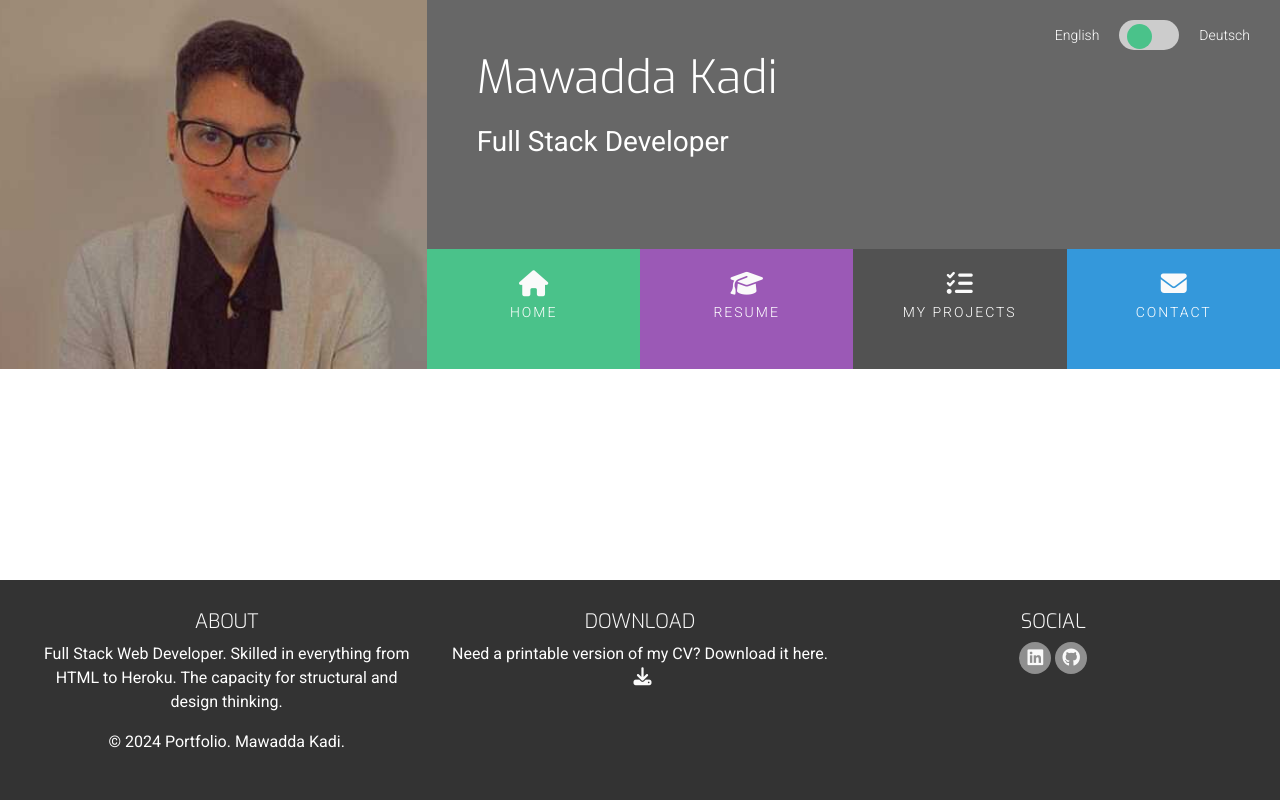
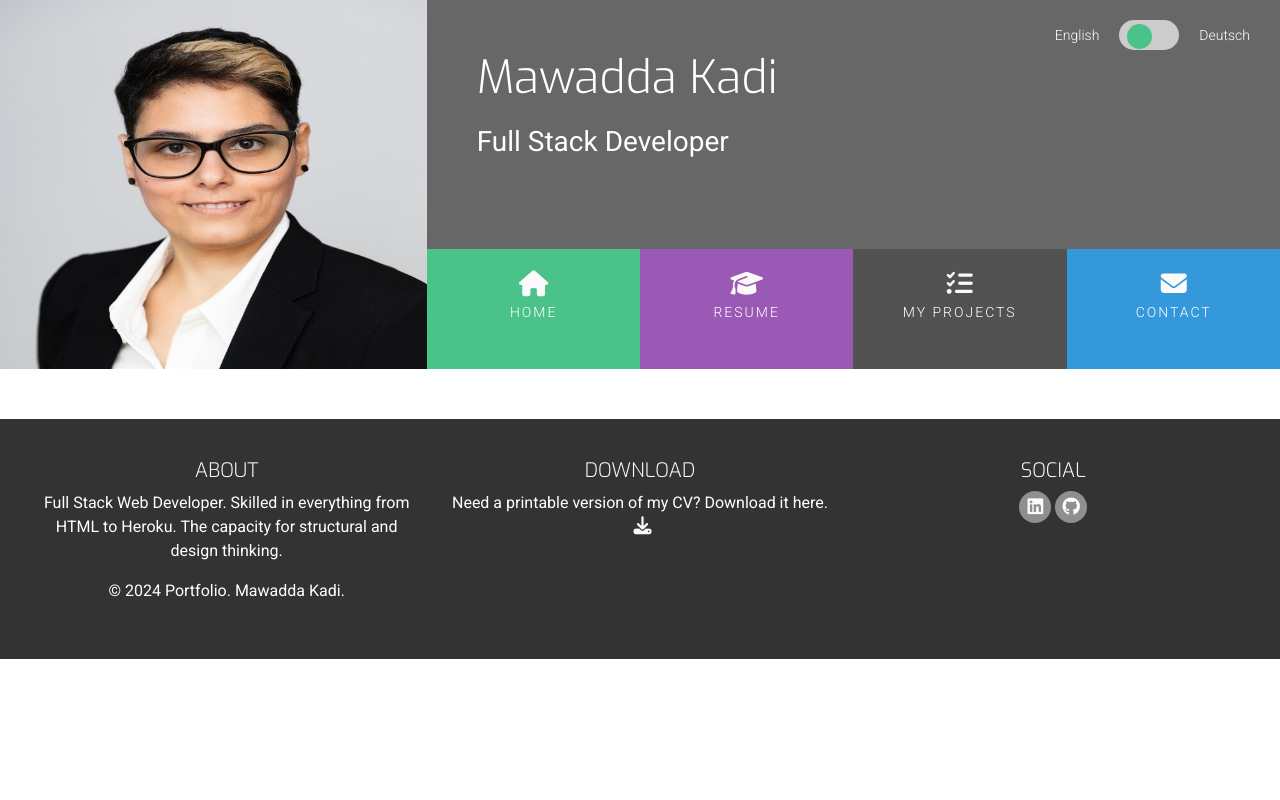
Before and after one commit to Mawadda-Kadi/protfolio-mawadda, a Python web app: template templates/base.html in a window 1280 px wide. Run offline with Jinja, Linux system fonts and the light colour scheme; the template is opened without the code that fills it, so the values that code supplies are empty.

Commit message:
fix: footer, translation, profile image, cv

```diff
--- a/static/css/style.css
+++ b/static/css/style.css
@@ -45,6 +45,11 @@
 /* ----------------------------------------Special paddings/margins/text */
 body {
     font-family: 'Roboto', sans-serif;
+}
+
+main {
+    margin-bottom: 50px;
+    margin-top: 20px;
 }
 
 h1,
@@ -269,11 +274,12 @@ footer {
     background: #333;
     color: #fff;
     text-align: center;
-    padding: 10px;
-    position: fixed;
+    padding: 20px 10px;
+    position: relative;
     bottom: 0;
     width: 100%;
     z-index: 1000;
+    margin: 0;
 }
 
 .cv-pdf i {
--- a/templates/base.html
+++ b/templates/base.html
@@ -102,7 +102,7 @@
                 <h5 class="uppercase general-sub">{{ _('Download') }}</h5>
                 <p class="inline-block">
                     {{ _('Need a printable version of my CV? Download it here.') }}
-                    <a href="{{ url_for('static', filename='cv/lebenslauf.docx') }}" target="_blank" class="cv-pdf">
+                    <a href="{{ url_for('static', filename='cv/cv.pdf') }}" target="_blank" class="cv-pdf">
                         <i class="fa fa-download" aria-hidden="true"></i>
                         <span class="sr-only">{{ _('Download link.') }}</span>
                     </a>
```
Also changed, not shown: .gitpod.yml (added), static/images/profile-image.jpg, translations/de/LC_MESSAGES/messages.po, 4 other files.
